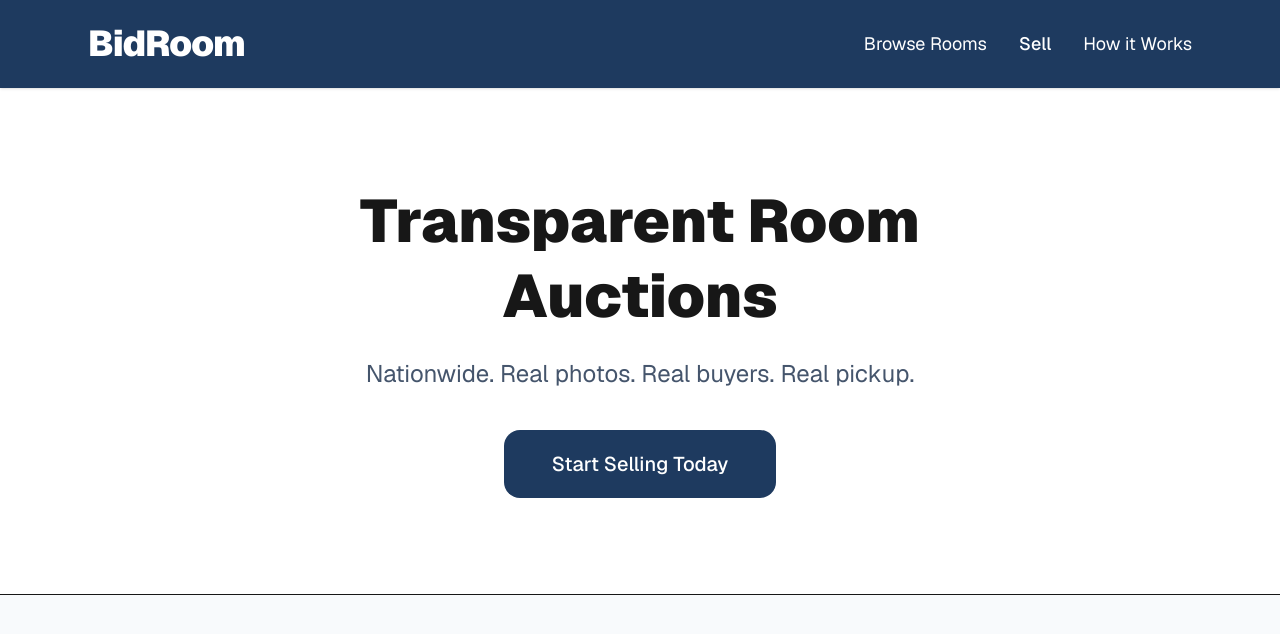
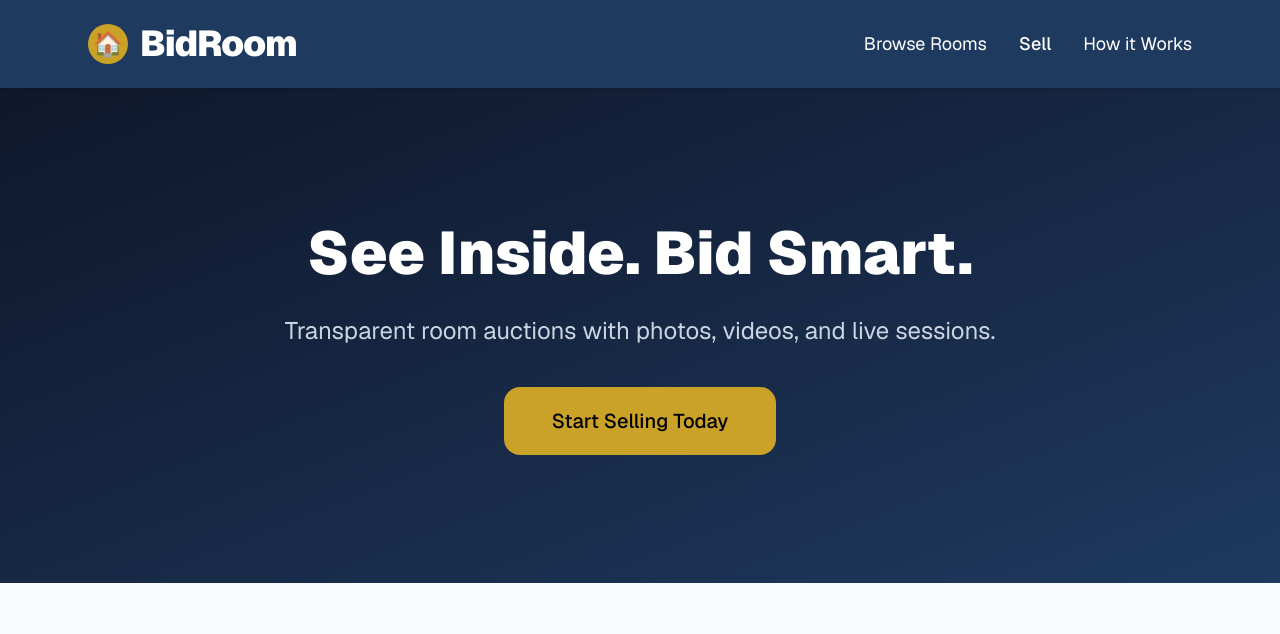
Before and after one commit to bidroomx-source/studious-octo-computing-machine, a Next.js app: page / in a window 1280 px wide. Shown: the top 634 px of the page. Built offline with nearby package versions, Linux system fonts and the light colour scheme.

Commit message:
Premium polish

```diff
--- a/app/page.tsx
+++ b/app/page.tsx
@@ -10,7 +10,10 @@ export default function BidRoom() {
       {/* Header */}
       <header className="bg-[#1e3a5f] text-white py-6 sticky top-0 z-50 shadow">
         <div className="max-w-6xl mx-auto px-6 flex justify-between items-center">
-          <h1 className="text-4xl font-black tracking-tight">BidRoom</h1>
+          <div className="flex items-center gap-3">
+            <div className="w-10 h-10 bg-[#c9a227] rounded-full flex items-center justify-center text-2xl">🏠</div>
+            <h1 className="text-4xl font-black tracking-tight">BidRoom</h1>
+          </div>
           <nav className="flex gap-8 text-lg">
             <a href="/browse" className="hover:text-[#c9a227] transition">Browse Rooms</a>
             <button onClick={() => setShowSellModal(true)} className="hover:text-[#c9a227] transition font-medium">Sell</button>
@@ -20,11 +23,11 @@ export default function BidRoom() {
       </header>
 
       {/* Hero */}
-      <section className="bg-white py-24 border-b">
+      <section className="bg-gradient-to-br from-slate-900 to-[#1e3a5f] text-white py-32">
         <div className="max-w-4xl mx-auto text-center px-6">
-          <h2 className="text-6xl font-black mb-6 leading-tight">Transparent Room Auctions</h2>
-          <p className="text-2xl text-slate-600 mb-10">Nationwide. Real photos. Real buyers. Real pickup.</p>
-          <button onClick={() => setShowSellModal(true)} className="bg-[#1e3a5f] hover:bg-black text-white text-xl font-medium px-12 py-5 rounded-2xl transition">Start Selling Today</button>
+          <h2 className="text-6xl font-black mb-6 leading-tight">See Inside. Bid Smart.</h2>
+          <p className="text-2xl text-slate-300 mb-10">Transparent room auctions with photos, videos, and live sessions.</p>
+          <button onClick={() => setShowSellModal(true)} className="bg-[#c9a227] hover:bg-yellow-400 text-black text-xl font-medium px-12 py-5 rounded-2xl transition">Start Selling Today</button>
         </div>
       </section>
 
```
